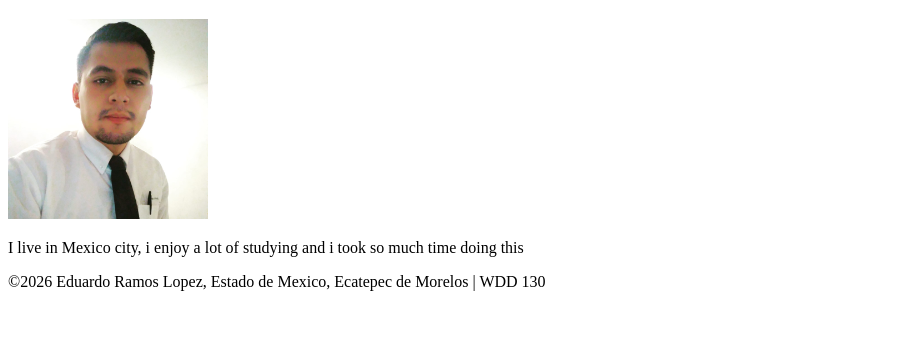
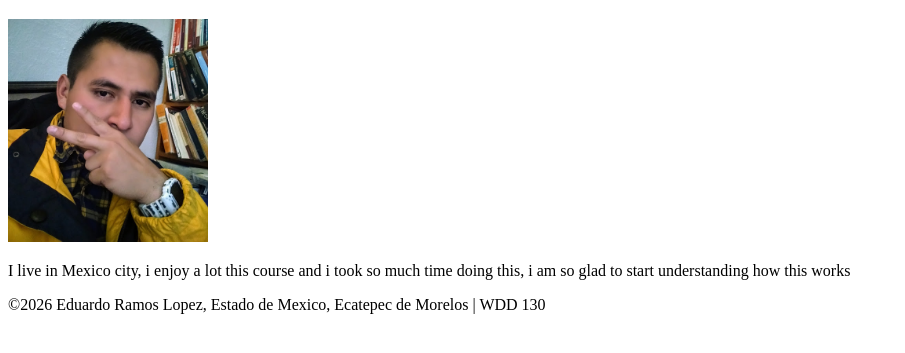
Before and after one commit to lalolkronos-cell/wdd130, a plain HTML site: page index.html in a window 1280 px wide. Shown: the part 87-440 px from the top of the page, without its empty margins (0-905 px from the left). Drawn offline with Linux system fonts and the light colour scheme.

Commit message:
Change of the images less than 200kb

```diff
--- a/index.html
+++ b/index.html
@@ -9,13 +9,13 @@
     <header>
         <nav>
             <a href="#">Home</a>
-            <a href="rafting.html">Rafting Website</a>
+            <a href="wwr/">Rafting Website</a>
         </nav>
     </header>
     <main>
         <h1>EDUARDO RAMOS LOPEZ | WDD 130</h1>
-        <img src="images/profile.jpg" alt="Hello, i am edward and i am so happy to finish my first webpage" width="200">
-        <p>I live in Mexico city, i enjoy a lot of studying and i took so much time doing this</p>
+        <img src="images/profile2.jpg" alt="Hello, i am edward and i am so happy to finish my first webpage" width="200">
+        <p>I live in Mexico city, i enjoy a lot this course and i took so much time doing this, i am so glad to start understanding how this works</p>
     </main>
 
     <footer>
```
Also changed, not shown: images/profile2.jpg (added).
